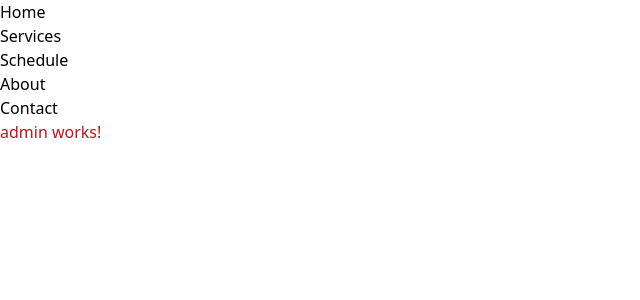
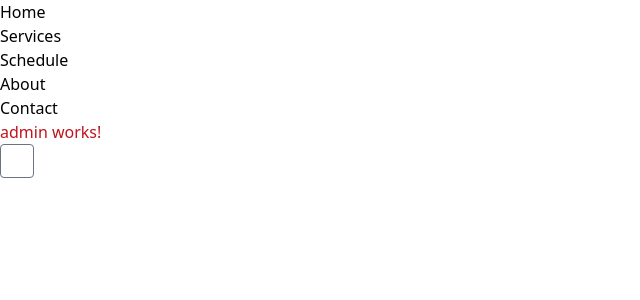
Before and after one commit to belugasanity/blue, an Angular app: page /admin in a window 1280 px wide. Shown: the top 300 px of the page, without its empty margins (0-640 px from the left). Built offline with nearby package versions, Linux system fonts and the light colour scheme.

Commit message:
test plugin is working

```diff
--- a/src/app/admin/admin.component.html
+++ b/src/app/admin/admin.component.html
@@ -1 +1,2 @@
 <p class="text-heat-900">admin works!</p>
+<input type="checkbox" class="rounded text-heat-800 p-4" />
```
